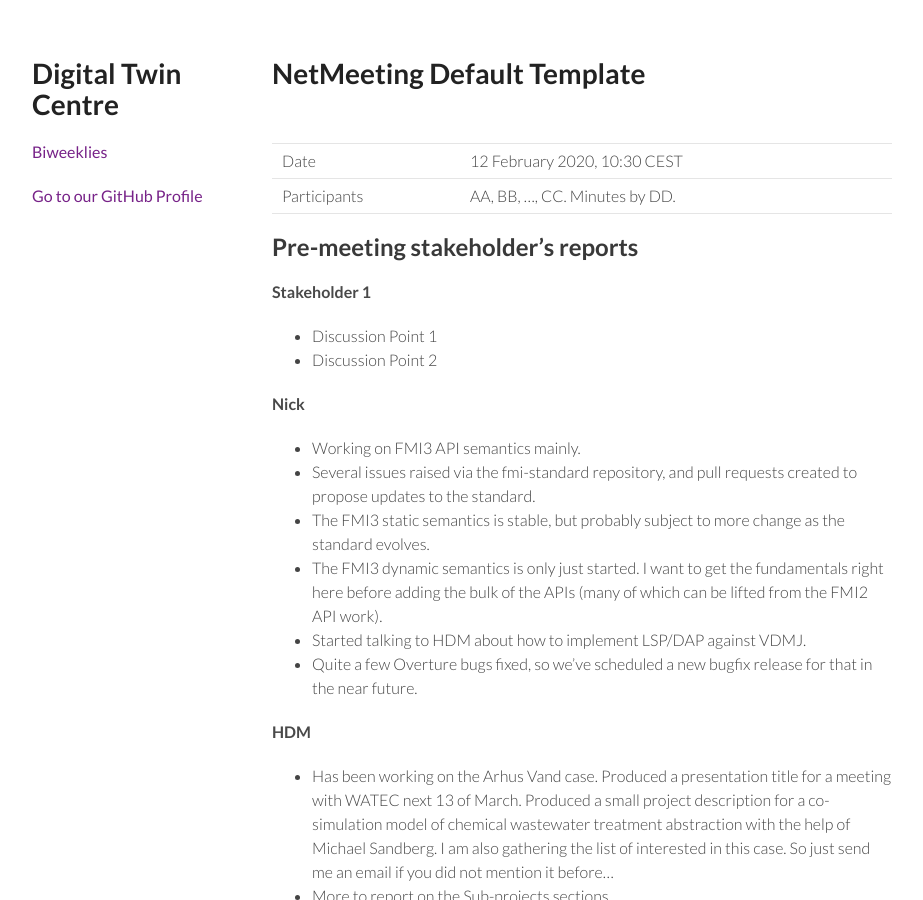
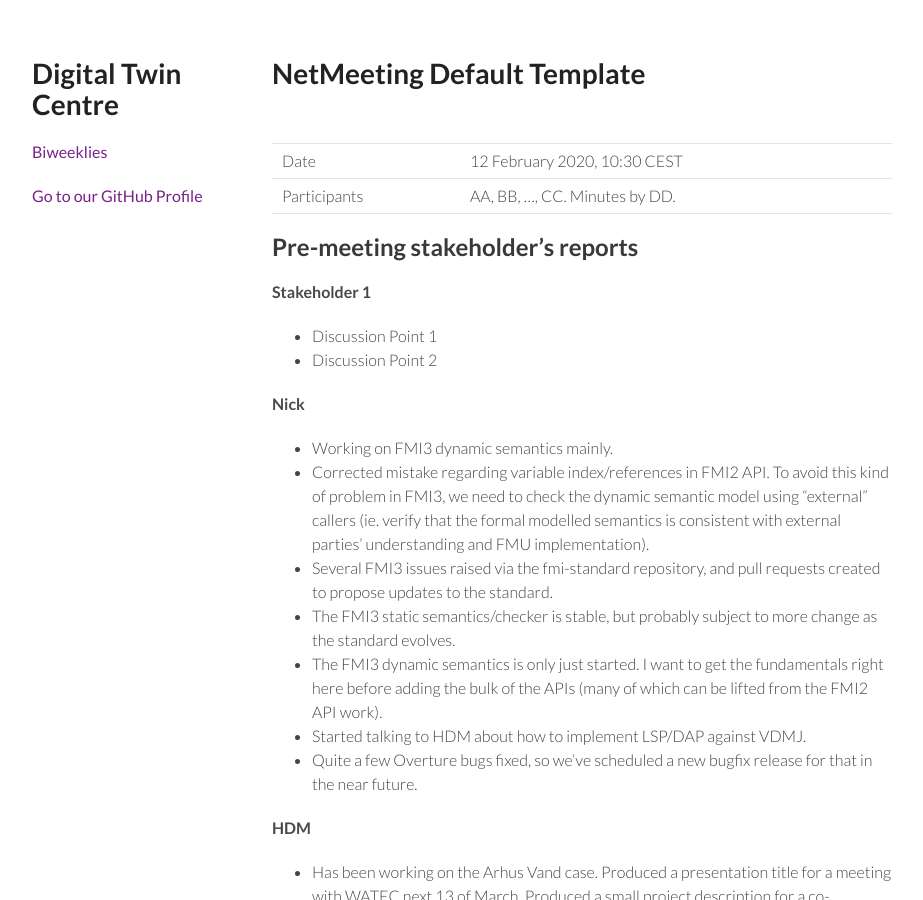
Before and after one commit to digitaltwincentre/digitaltwincentre.github.io, a Jekyll site: the page built from _biweeklies/Biweekly-11.md, in a window 1280 px wide and 900 px high. Shown: the whole window, without its empty margins (178-1101 px from the left). Built offline with Jekyll 4.4.1, drawn with Linux system fonts in a browser that asks for light colours; nearby versions of some CDN libraries.

Commit message:
Update Biweekly-11.md

```diff
--- a/_biweeklies/Biweekly-11.md
+++ b/_biweeklies/Biweekly-11.md
@@ -27,9 +27,10 @@ private information must be stored elsewhere.  -->
 * Discussion Point 2
 
 #### Nick
-* Working on FMI3 API semantics mainly.
-* Several issues raised via the fmi-standard repository, and pull requests created to propose updates to the standard.
-* The FMI3 static semantics is stable, but probably subject to more change as the standard evolves.
+* Working on FMI3 dynamic semantics mainly.
+* Corrected mistake regarding variable index/references in FMI2 API. To avoid this kind of problem in FMI3, we need to check the dynamic semantic model using "external" callers (ie. verify that the formal modelled semantics is consistent with external parties' understanding and FMU implementation).
+* Several FMI3 issues raised via the fmi-standard repository, and pull requests created to propose updates to the standard.
+* The FMI3 static semantics/checker is stable, but probably subject to more change as the standard evolves.
 * The FMI3 dynamic semantics is only just started. I want to get the fundamentals right here before adding the bulk of the APIs (many of which can be lifted from the FMI2 API work).
 * Started talking to HDM about how to implement LSP/DAP against VDMJ.
 * Quite a few Overture bugs fixed, so we've scheduled a new bugfix release for that in the near future.
```
